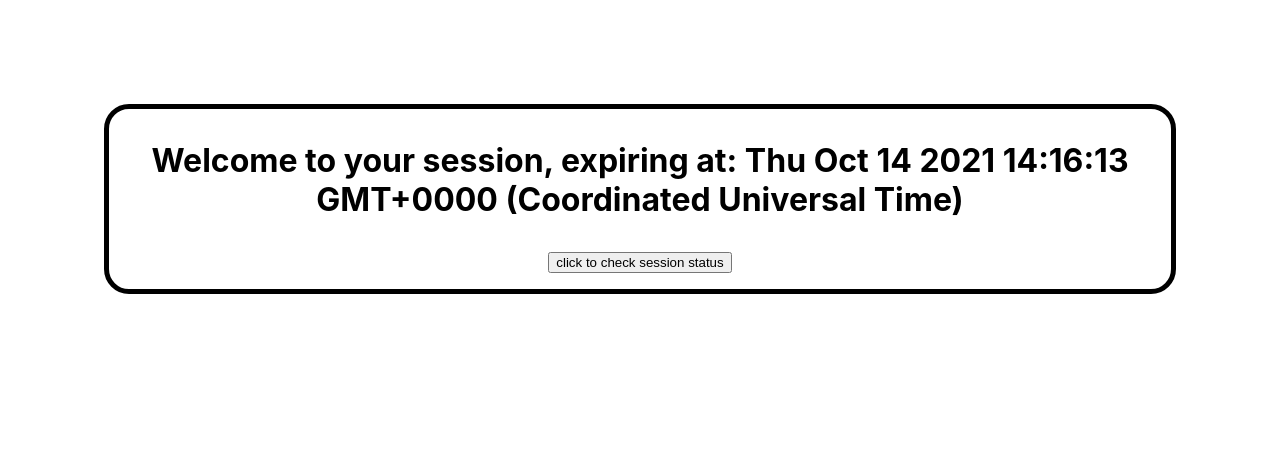
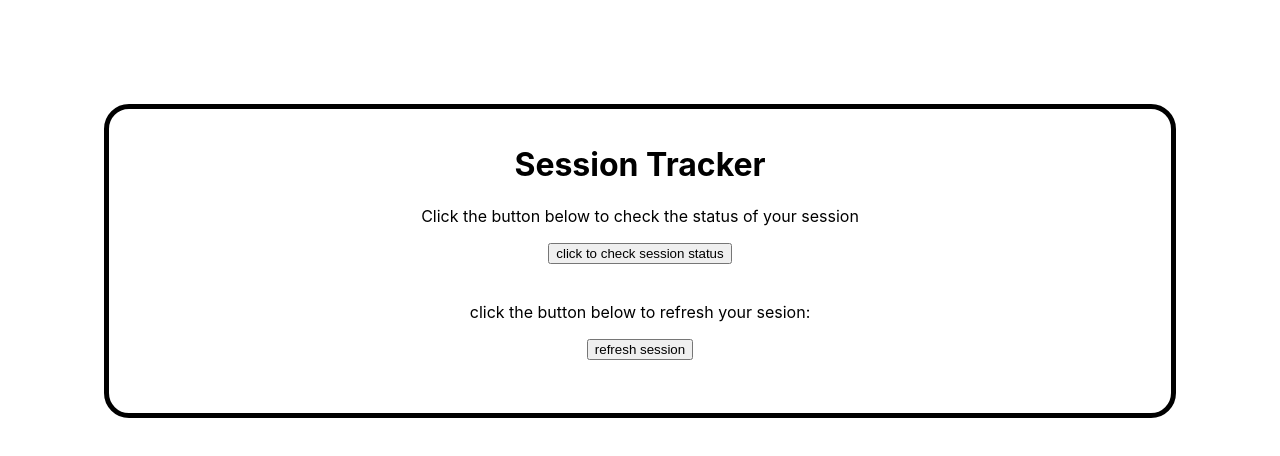
Before and after one commit to ScienceEnthusiast777/websession, a React (Create React App) app: page / in a window 1280 px wide. Shown: the top 456 px of the page. Built offline with nearby package versions, Linux system fonts and the light colour scheme.

Commit message:
add a button to refresh the session cookie and display a message. add readme

```diff
--- a/src/App.css
+++ b/src/App.css
@@ -1,8 +1,14 @@
 .App {
   text-align: center;
   margin: 13vh;
+  padding: 15px;
   border: solid black 5px;
   border-radius: 25px;
+}
+
+.message {
+  color: red;
+  padding: 3px;
 }
 
 .App-logo {
--- a/src/App.js
+++ b/src/App.js
@@ -1,20 +1,23 @@
 import "./App.css";
 import Main from "./Main";
-import { useEffect } from "react";
+import { useEffect, useState } from "react";
 import { useCookies } from "react-cookie";
 
 function App() {
+  const [message, setMessage] = useState("");
+  const [count, setCount] = useState(1);
+
   const [cookies, setCookie] = useCookies(["session"]);
   useEffect(() => {
     createCookie();
-  });
+  }, [message]);
   function createCookie() {
     let time = new Date();
     let hour = time.getHours();
     let minutes = time.getMinutes();
     let max = 1800;
     if (hour === 23 && minutes > 30) {
-      max = 3600 - (minutes * 60)
+      max = 3600 - minutes * 60;
       time.setHours(0, 0, 0, 0);
     } else {
       time.setTime(time.getTime() + 30 * 60 * 1000);
@@ -22,12 +25,20 @@ function App() {
     let val = "expiring at: " + time.toString();
     setCookie("session", val, { path: "/", expires: time, maxAge: max });
   }
-  let message = <p>Welcome to your session, {cookies.session}</p>;
+
+  function refreshSession() {
+    setCount(count + 1)
+    setMessage("session refreshed " + count + ' time(s). ' + cookies.session);
+  }
 
   return (
     <div className="App">
-      <h1>{message}</h1>
+      <h1>Session Tracker</h1>
+      <p>Click the button below to check the status of your session</p>
       <Main />
+      <p>click the button below to refresh your sesion:</p>
+      <button onClick={refreshSession}>refresh session</button>
+      <p className="message">{message}</p>
     </div>
   );
 }
--- a/src/Main.js
+++ b/src/Main.js
@@ -5,9 +5,8 @@ import { Cookies } from "react-cookie";
 export default function Main(props) {
   const [message, setMessage] = useState("");
   function buttonHandler() {
-      let myCookies = new Cookies()
-      let a = myCookies.getAll('session')
-      console.log(a)
+    let myCookies = new Cookies();
+    let a = myCookies.getAll("session");
     if (a.session) {
       setMessage("Your Session Is Still Active");
     } else {
@@ -17,7 +16,7 @@ export default function Main(props) {
   return (
     <div>
       <button onClick={buttonHandler}>click to check session status</button>
-      <p>{message}</p>
+      <p className="message">{message}</p>
     </div>
   );
 }
```
Also changed, not shown: 1 other file (tests, documents, lock files or other folders).
